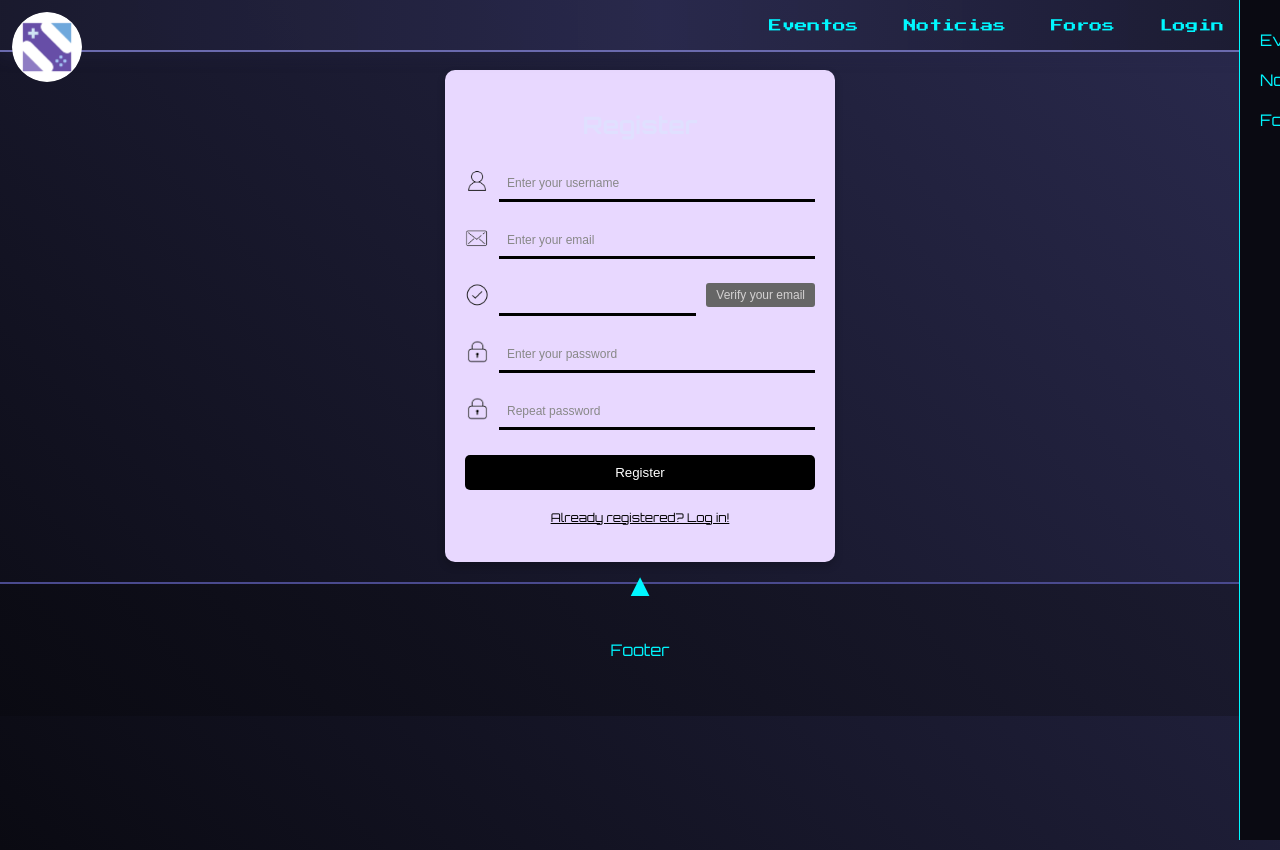
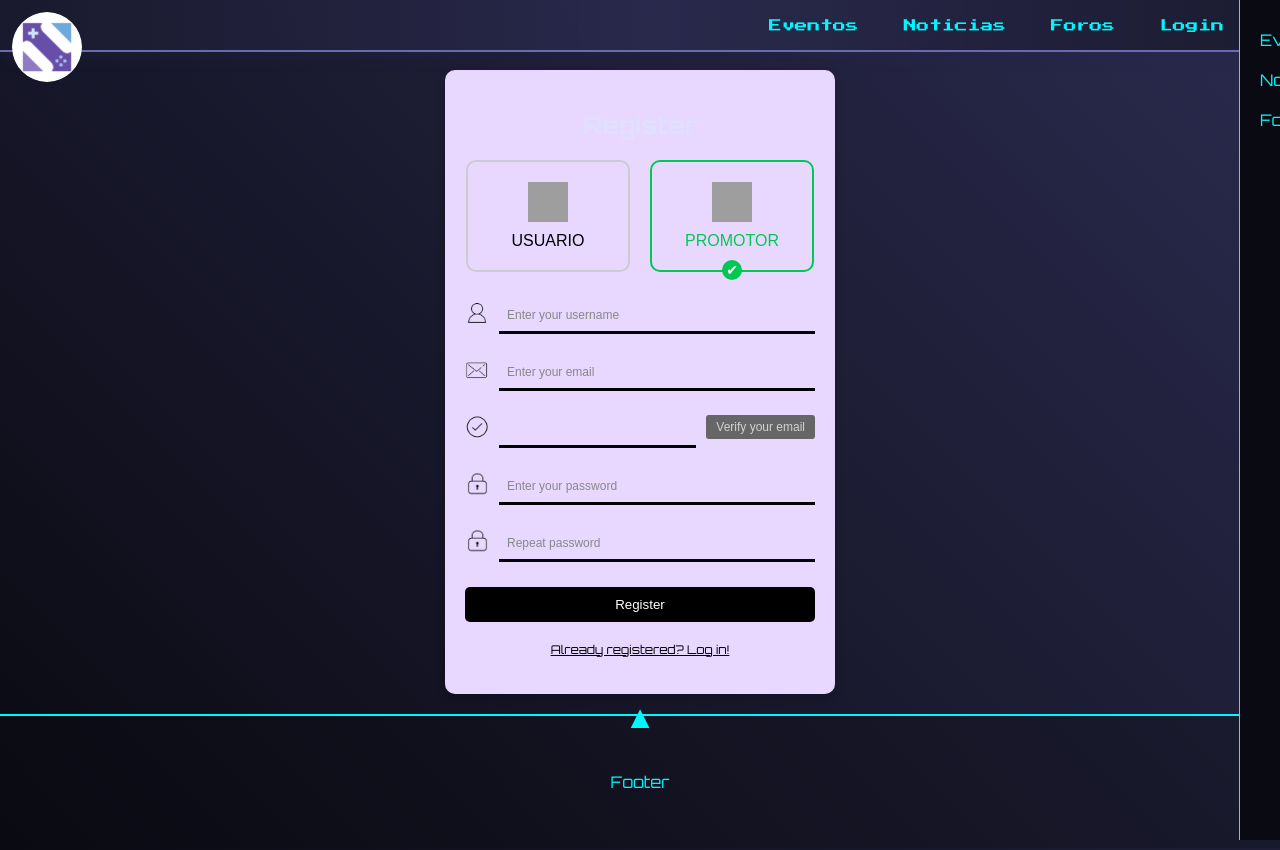
Before and after one commit to kim-1111/NextPlay, a PHP site: page /HTML/register.html in a window 1280 px wide. Run offline with PHP 8.4, Linux system fonts and the light colour scheme; some libraries are stand-ins or nearby versions; grey boxes are pictures that could not be loaded.

Commit message:
css no separado Co-authored-by: Junxi-HM <Junxi-HM@users.noreply.github.com> Co-authored-by: Justin Suárez <zjsuarez@users.noreply.github.com>

```diff
--- a/CSS/principal.css
+++ b/CSS/principal.css
@@ -194,6 +194,9 @@
   gap: 30px;
   color: var(--main-color);
   position: relative;
+  background: linear-gradient(45deg,
+    rgba(10, 10, 18, 0.95),
+    rgba(26, 26, 46, 0.9));
 }
 
 footer::before {
@@ -205,168 +208,45 @@
   font-size: 2rem;
 }
 
-/* 响应式优化 */
-@media (max-width: 768px) {
-  nav {
-    padding: 0 10px;
-    justify-content: space-between;
-  }
-
-  #container1,
-  #container2 {
-    grid-template-columns: 1fr;
-  }
-
-  #container2 img {
-    height: 250px;
-  }
-
-  nav>button:not(#login) {
-    display: none;
-  }
-}
-
-@media (max-width: 480px) {
-  nav>img {
-    height: 50px;
-    width: 50px;
-  }
-
-  #container2 button {
-    padding: 8px 20px;
-    font-size: 0.7rem;
-  }
-}
-
-/* --- 渐变色样式（仅更新背景相关属性） --- */
-:root {
-  --gradient-duration: 10s;
-  /* 渐变速度控制 */
-}
-
-/* 背景渐变动画 */
-body {
-  background: linear-gradient(45deg, #0a0a12, #1a1a2e);
-  animation: bg-gradient var(--gradient-duration) ease infinite;
-}
-
-@keyframes bg-gradient {
-  0% {
-    background: linear-gradient(45deg, #0a0a12, #1a1a2e);
-  }
-
-  50% {
-    background: linear-gradient(135deg, #1a1a2e, #2a2a4e);
-  }
-
-  100% {
-    background: linear-gradient(225deg, #2a2a4e, #0a0a12);
-  }
-}
-
-/* 导航栏渐变 */
-nav {
-  background: linear-gradient(90deg,
-      rgba(10, 10, 18, 0.95) 0%,
-      rgba(26, 26, 46, 0.9) 50%,
-      rgba(10, 10, 18, 0.95) 100%);
-  box-shadow: 0 4px 15px rgba(42, 42, 78, 0.3);
-  border-bottom: 2px solid #4a4a8e;
-  transition: all 0.3s ease;
-}
-
-nav:hover {
-  background: linear-gradient(90deg,
-      rgba(26, 26, 46, 0.95) 0%,
-      rgba(42, 42, 78, 0.9) 50%,
-      rgba(26, 26, 46, 0.95) 100%);
-  border-bottom-color: #6a6aae;
-}
-
-/* 页脚渐变 */
-footer {
-  background: linear-gradient(45deg,
-      rgba(10, 10, 18, 0.95),
-      rgba(26, 26, 46, 0.9));
-  border-top: 2px solid #4a4a8e;
-}
-
-
-/* ---- 📌 移动端适配（小屏幕） ---- */
-@media (max-width: 768px) {
-  :root {
-    --gradient-duration: 15s;
-  }
-
-  nav {
-    background: linear-gradient(90deg,
-        rgba(26, 26, 46, 0.95) 0%,
-        rgba(42, 42, 78, 0.9) 100%);
-  }
-  .carousel-container {
-    margin-bottom: 5px !important; /* 减少底部间距 */
-  }
-  .carousel-wrapper {
-    width: 100%;
-    /* 手机端占满全屏 */
-    max-width: 100%;
-    height: 200px;
-    /* 适当减少高度 */
-  }
-
-  /* 隐藏左右按钮 */
-  .carousel-btn {
-    display: none !important;
-  }
-}
-
-/* ---- 外部容器，使 Carousel 居中，并确保左右按钮有足够空间 ---- */
+/* ================= 轮播图模块 ================= */
 .carousel-container {
   display: flex;
   align-items: center;
   justify-content: center;
   width: 100%;
-  margin: 30px auto;
+  margin: 15px auto;
   position: relative;
-  margin-bottom: 40px;
-  /* 适当调整底部间距 */
-
+  padding-bottom: 0 !important;
 }
 
-/* ---- 让 Carousel 居中，并适当缩小宽度（大屏幕） ---- */
 .carousel-wrapper {
-  width: 60%;
-  max-width: 700px;
-  height: 300px;
+  width: 90%;
+  max-width: 900px;
+  height: 400px;
   position: relative;
   overflow: hidden;
   transition: all 0.3s ease-in-out;
-  /* 让尺寸变化更平滑 */
 }
 
-/* ---- 限制 Carousel 内部高度 ---- */
 #carouselExample {
   width: 100%;
   height: 100%;
+  margin-bottom: 0 !important;
 }
 
-/* ---- 让图片按比例缩放，并居中显示 ---- */
 #carouselExample .carousel-item img {
   width: 100%;
   height: 100%;
   object-fit: contain;
-  /* 确保整个图片可见，不裁剪 */
   object-position: center;
   display: block;
   margin: auto;
 }
 
-/* ---- 左右按钮样式（位于 Carousel 外侧） ---- */
 .carousel-btn {
   width: 50px;
   height: 50px;
-  background: rgba(0, 0, 0, 0.5);
-  /* 半透明背景 */
+  background: rgba(75, 116, 177, 0.5);
   border-radius: 50%;
   border: none;
   display: flex;
--- a/CSS/styleRegister.css
+++ b/CSS/styleRegister.css
@@ -109,3 +109,50 @@
     margin-top: 20px;
     text-align: center;
 }
+
+
+/* Role selectors */
+
+.role-selector {
+    display: flex;
+    justify-content: center;
+    gap: 20px;
+    margin-bottom: 20px;
+}
+.role {
+    display: flex;
+    flex-direction: column;
+    align-items: center;
+    border: 2px solid #ccc;
+    font-family: Arial, sans-serif;
+    color: black;
+    padding: 20px;
+    border-radius: 10px;
+    width: 120px;
+    cursor: pointer;
+    transition: 0.3s;
+}
+.role img {
+    width: 40px;
+    height: 40px;
+    margin-bottom: 10px;
+}
+.role.selected {
+    border-color: #00c853;
+    color: #00c853;
+    position: relative;
+}
+.role.selected::after {
+    content: "✔";
+    position: absolute;
+    bottom: -10px;
+    background: #00c853;
+    color: white;
+    border-radius: 50%;
+    width: 20px;
+    height: 20px;
+    display: flex;
+    align-items: center;
+    justify-content: center;
+    font-size: 14px;
+}
--- a/HTML/register.html
+++ b/HTML/register.html
@@ -41,6 +41,24 @@
         <section class="register-container">
             <h2>Register</h2>
             <form>
+                <div class="role-selector">
+                    <div class="role" id="student">
+                        <img src="https://cdn-icons-png.flaticon.com/512/2491/2491055.png" alt="Student">
+                        <span>USUARIO</span>
+                    </div>
+                    <div class="role selected" id="tutor">
+                        <img src="https://cdn-icons-png.flaticon.com/256/2995/2995703.png" alt="Tutor">
+                        <span>PROMOTOR  </span>
+                    </div>
+                </div>
+                                    <script>
+                                        document.querySelectorAll('.role').forEach(role => {
+                                            role.addEventListener('click', () => {
+                                                document.querySelectorAll('.role').forEach(el => el.classList.remove('selected'));
+                                                role.classList.add('selected');
+                                            });
+                                        });
+                                    </script>
                 <label>
                     <div class="input-container">
                         <img src="../imagenes/user-icon.png" alt="User Icon">
```
Also changed, not shown: other parts of CSS/principal.css (+98 -48 lines).
